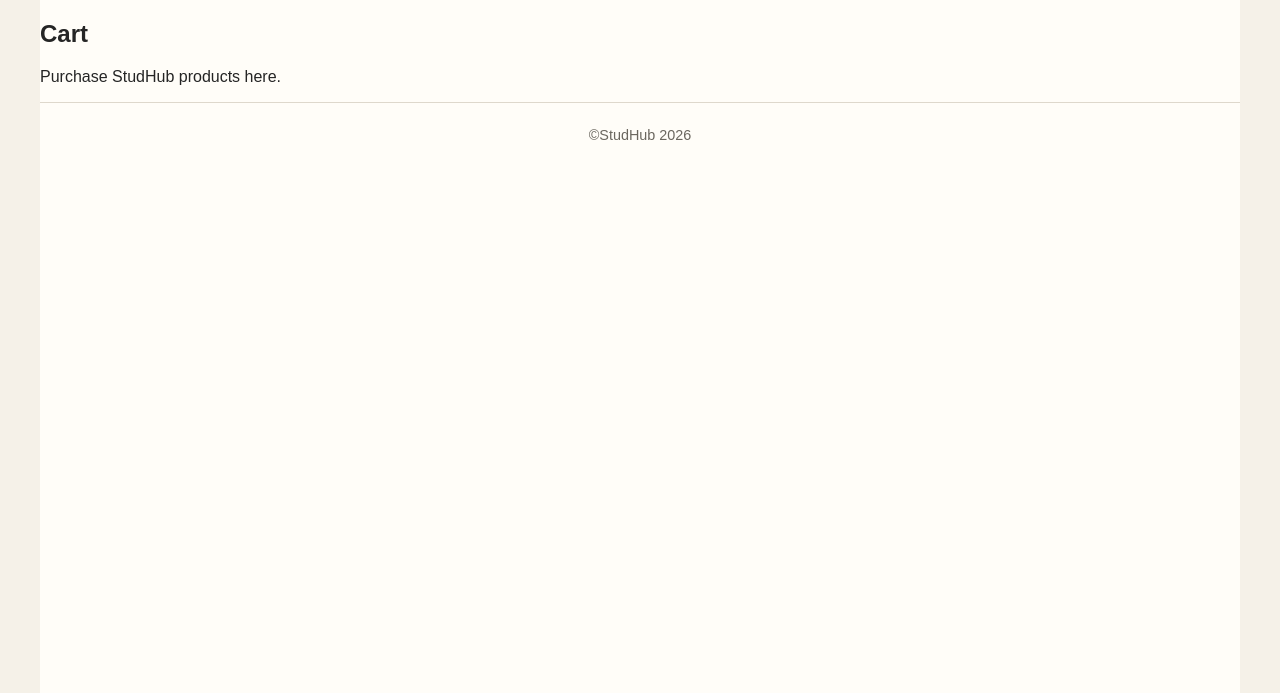
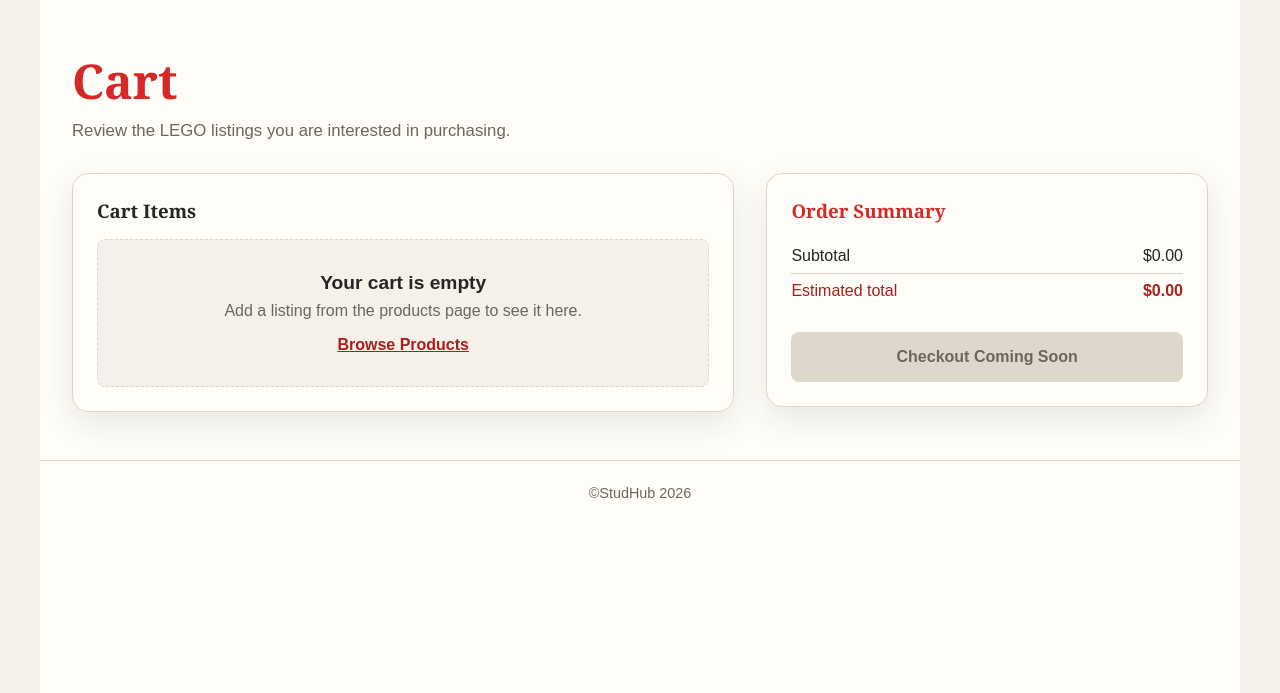
Before and after one commit to Joshwalks7/studhub, a Node server app: page /cart in a window 1280 px wide. Shown: the part 107-800 px from the top of the page. Run offline with Node 20, Linux system fonts and the light colour scheme.

Commit message:
listing detail page and cart placeholder

```diff
--- /dev/null
+++ b/public/css/cart.css
@@ -0,0 +1,109 @@
+@import url("./tokens.css");
+
+main {
+    display: block;
+    min-height: auto;
+    padding: var(--space-5) var(--space-4);
+    background: var(--color-surface);
+    font-family: var(--font-body);
+    text-align: left;
+
+    & > h2 {
+        margin: 0;
+        color: var(--color-brand);
+        font-family: var(--font-heading);
+        font-size: clamp(2rem, 5vw, 3rem);
+    }
+
+    & > p {
+        margin: var(--space-1) 0 var(--space-4);
+        color: var(--color-muted);
+        font-size: 1.05rem;
+    }
+}
+
+.cart-layout {
+    display: grid;
+    grid-template-columns: minmax(0, 1.5fr) minmax(16rem, 1fr);
+    gap: var(--space-4);
+    align-items: start;
+}
+
+.cart-items,
+.cart-summary {
+    padding: var(--space-3);
+    border: 1px solid var(--color-border);
+    border-radius: var(--radius-large);
+    background: var(--color-surface);
+    box-shadow: var(--shadow-soft);
+
+    & h3 {
+        margin: 0 0 var(--space-2);
+        font-family: var(--font-heading);
+    }
+}
+
+.cart-empty {
+    padding: var(--space-4) var(--space-2);
+    border: 1px dashed var(--color-border);
+    border-radius: var(--radius-small);
+    background: var(--color-page);
+    text-align: center;
+
+    & h4 {
+        margin: 0 0 var(--space-1);
+        font-size: 1.2rem;
+    }
+
+    & p {
+        margin: 0 0 var(--space-2);
+        color: var(--color-muted);
+    }
+
+    & a {
+        color: var(--color-brand-dark);
+        font-weight: 700;
+    }
+}
+
+.cart-summary {
+    & h3 {
+        color: var(--color-brand);
+    }
+
+    & button {
+        width: 100%;
+        margin-top: var(--space-3);
+        padding: var(--space-2);
+        border: 0;
+        border-radius: var(--radius-small);
+        background: var(--color-border);
+        color: var(--color-muted);
+        cursor: not-allowed;
+        font: inherit;
+        font-weight: 700;
+    }
+}
+
+.summary-line {
+    display: flex;
+    justify-content: space-between;
+    gap: var(--space-2);
+    padding: var(--space-1) 0;
+    border-bottom: 1px solid var(--color-border);
+
+    &:last-of-type {
+        border-bottom: 0;
+        color: var(--color-brand-dark);
+    }
+}
+
+@media (max-width: 42rem) {
+    main {
+        padding: var(--space-4) var(--space-2);
+    }
+
+    .cart-layout {
+        grid-template-columns: 1fr;
+    }
+}
--- a/src/controllers/routes.js
+++ b/src/controllers/routes.js
@@ -10,6 +10,10 @@ router.use('/products', (req, res, next) => {
     res.addStyle('<link rel="stylesheet" href="/css/products.css">');
     next();
 });
+router.use("/cart", (req, res, next) => {
+    res.addStyle('<link rel="stylesheet" href="/css/cart.css">');
+    next();
+})
 
 router.get("/", (req, res, next) => {
     res.addStyle('<link rel="stylesheet" href="/css/home.css">');
--- a/src/views/cart.ejs
+++ b/src/views/cart.ejs
@@ -2,7 +2,37 @@
 
 <main>
     <h2>Cart</h2>
-    <p>Purchase StudHub products here.</p>
+    <p>Review the LEGO listings you are interested in purchasing.</p>
+
+    <section class="cart-layout">
+        <div class="cart-items">
+            <h3>Cart Items</h3>
+
+            <div class="cart-empty">
+                <h4>Your cart is empty</h4>
+                <p>Add a listing from the products page to see it here.</p>
+                <a href="/products">Browse Products</a>
+            </div>
+        </div>
+
+        <aside class="cart-summary">
+            <h3>Order Summary</h3>
+
+            <div class="summary-line">
+                <span>Subtotal</span>
+                <span>$0.00</span>
+            </div>
+
+            <div class="summary-line">
+                <span>Estimated total</span>
+                <strong>$0.00</strong>
+            </div>
+
+            <button type="button" disabled>
+                Checkout Coming Soon
+            </button>
+        </aside>
+    </section>
 </main>
 
 <%- include("partials/footer") %>
```
Also changed, not shown: public/css/products.css (+69 -0 lines), src/views/products/details.ejs (+13 -1 lines).
